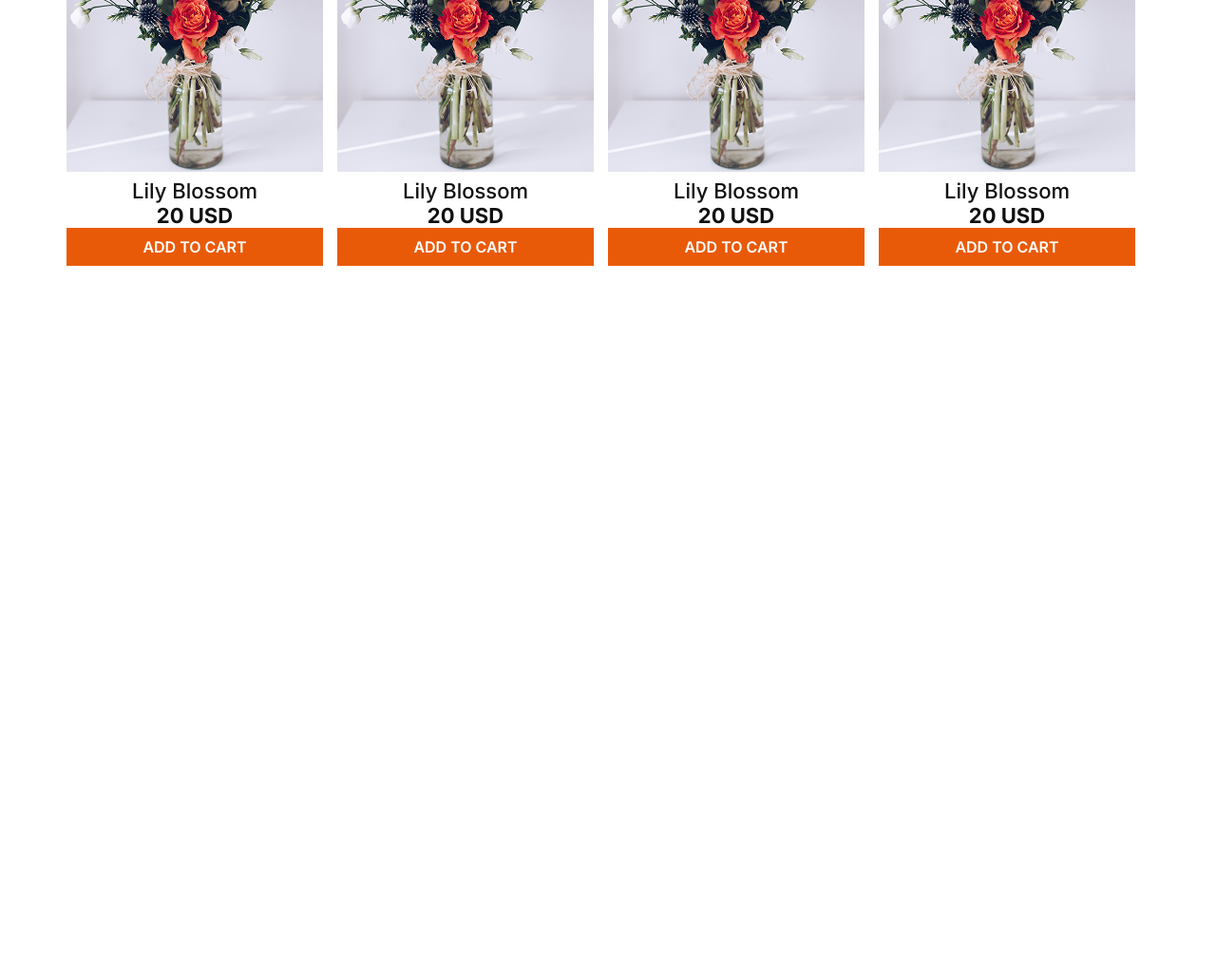
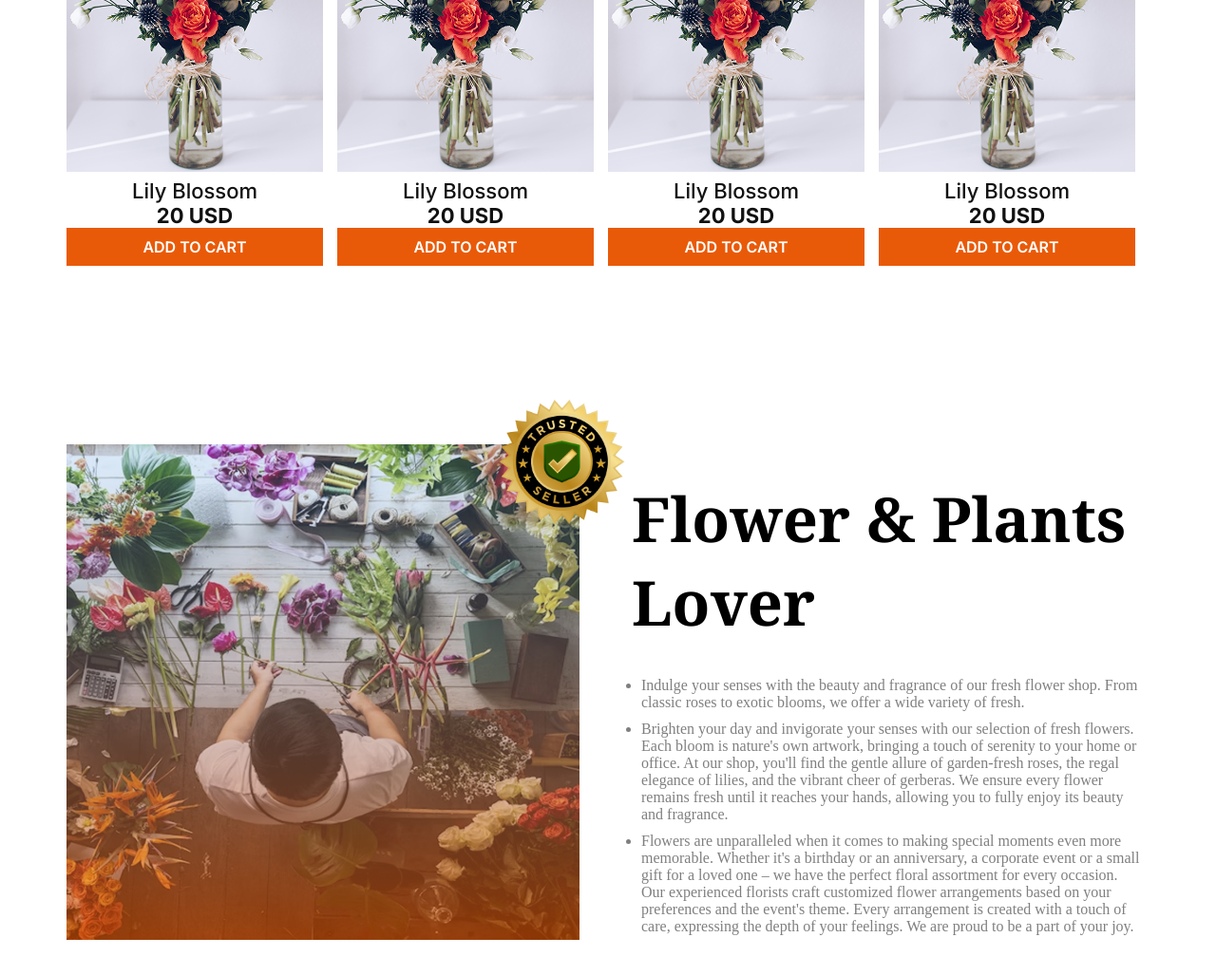
Before and after one commit to zubaer-developer/B12A02-Responsive-Flowers, a plain HTML site: page index.html in a window 1280 px wide. Shown: the part 1474-2501 px from the top of the page at 95% size. Before the commit the page ends 1774 px from the top, so only its background shows below. Drawn offline with Linux system fonts and the light colour scheme.

Commit message:
plants lover section and trusted seller designed

```diff
--- a/index.html
+++ b/index.html
@@ -143,6 +143,22 @@
           </div>
         </div>
       </section>
+      <section class="plants-lover fresh-flowers container">
+        <div class="plants-lover-flower flowers">
+          <img class="plants-lover-flower-img" src="./assets/flower-store.png" alt="Flower Store" />
+          <img class="trusted-badge" src="./assets/trusted-badge.png" alt="Trusted Badge">
+        </div>
+        <div class="plants-lover-description description">
+          <h1 class="title noto-serif-noto">Flower & Plants <br> Lover</h1>
+          <p class="plants-lover-text text inter-inter">
+            <ul class="plants-lover-text-ul">
+                <li>Indulge your senses with the beauty and fragrance of our fresh flower shop. From classic roses to exotic blooms, we offer a wide variety of fresh.</li>
+                <li>Brighten your day and invigorate your senses with our selection of fresh flowers. Each bloom is nature's own artwork, bringing a touch of serenity to your home or office. At our shop, you'll find the gentle allure of garden-fresh roses, the regal elegance of lilies, and the vibrant cheer of gerberas. We ensure every flower remains fresh until it reaches your hands, allowing you to fully enjoy its beauty and fragrance.</li>
+                <li>Flowers are unparalleled when it comes to making special moments even more memorable. Whether it's a birthday or an anniversary, a corporate event or a small gift for a loved one – we have the perfect floral assortment for every occasion. Our experienced florists craft customized flower arrangements based on your preferences and the event's theme. Every arrangement is created with a touch of care, expressing the depth of your feelings. We are proud to be a part of your joy.</li>
+            </ul>
+          </p>
+        </div>
+      </section>
     </main>
     <footer></footer>
   </body>
--- a/styles/style.css
+++ b/styles/style.css
@@ -138,6 +138,36 @@ span.our {
   padding: 10px;
 }
 
+/* Plants lover Section Styles */
+.plants-lover {
+  height: 597px;
+  gap: 50px;
+}
+.plants-lover-flower {
+  width: 540px;
+  height: 522px;
+  position: relative;
+}
+.plants-lover-flower-img {
+  width: 100%;
+  height: 100%;
+}
+.trusted-badge {
+  position: absolute;
+  top: 0px;
+  left: 0;
+  width: 183px;
+  height: auto;
+  transform: translate(235%, -40%);
+  z-index: 1;
+}
+.plants-lover-text-ul {
+  color: rgba(0, 0, 0, 0.5);
+}
+.plants-lover-text-ul li {
+  margin: 10px;
+}
+
 /* Responsive Design for Mobile Devices */
 @media (max-width: 576px) {
   .navbar {
```
